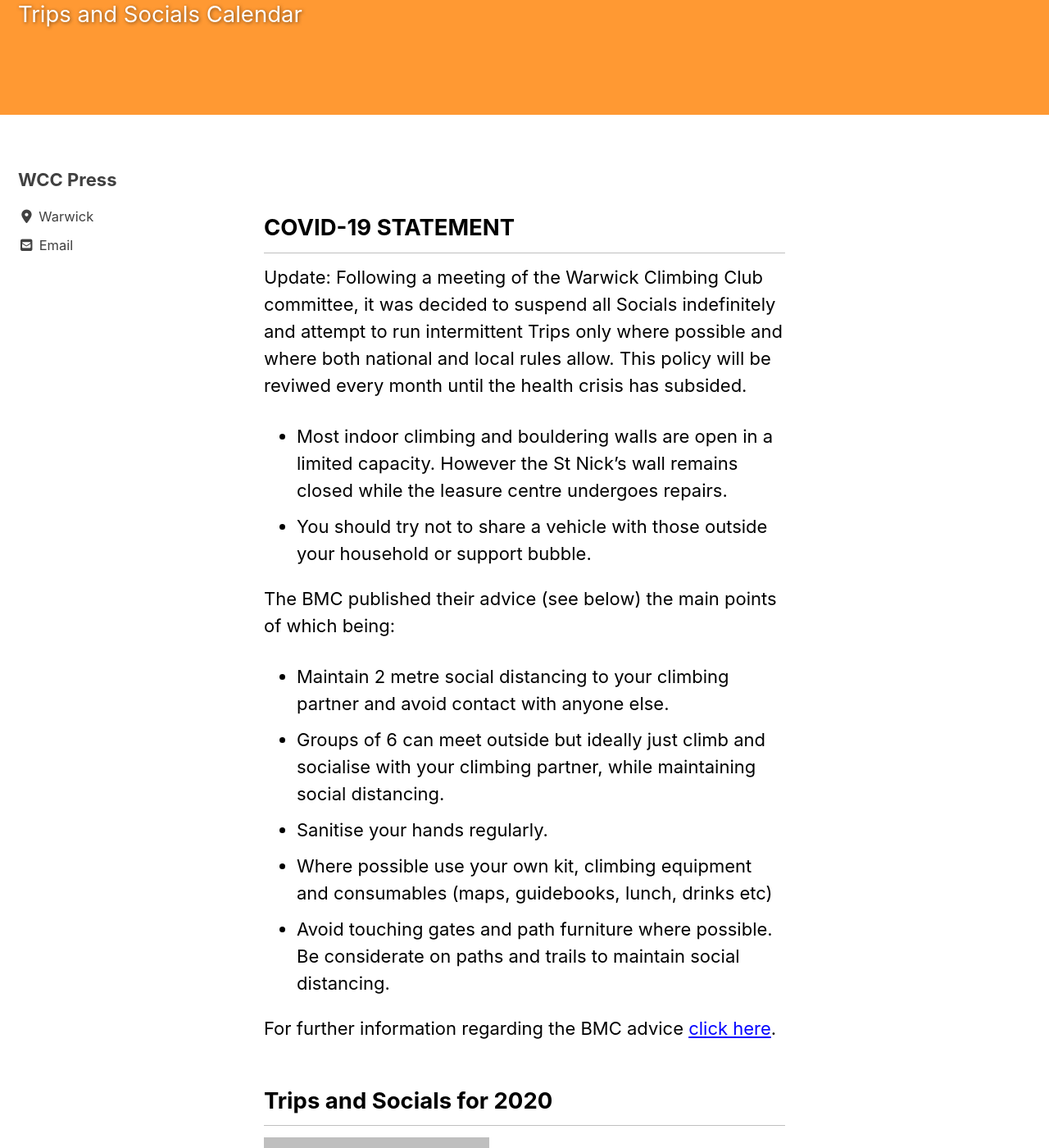
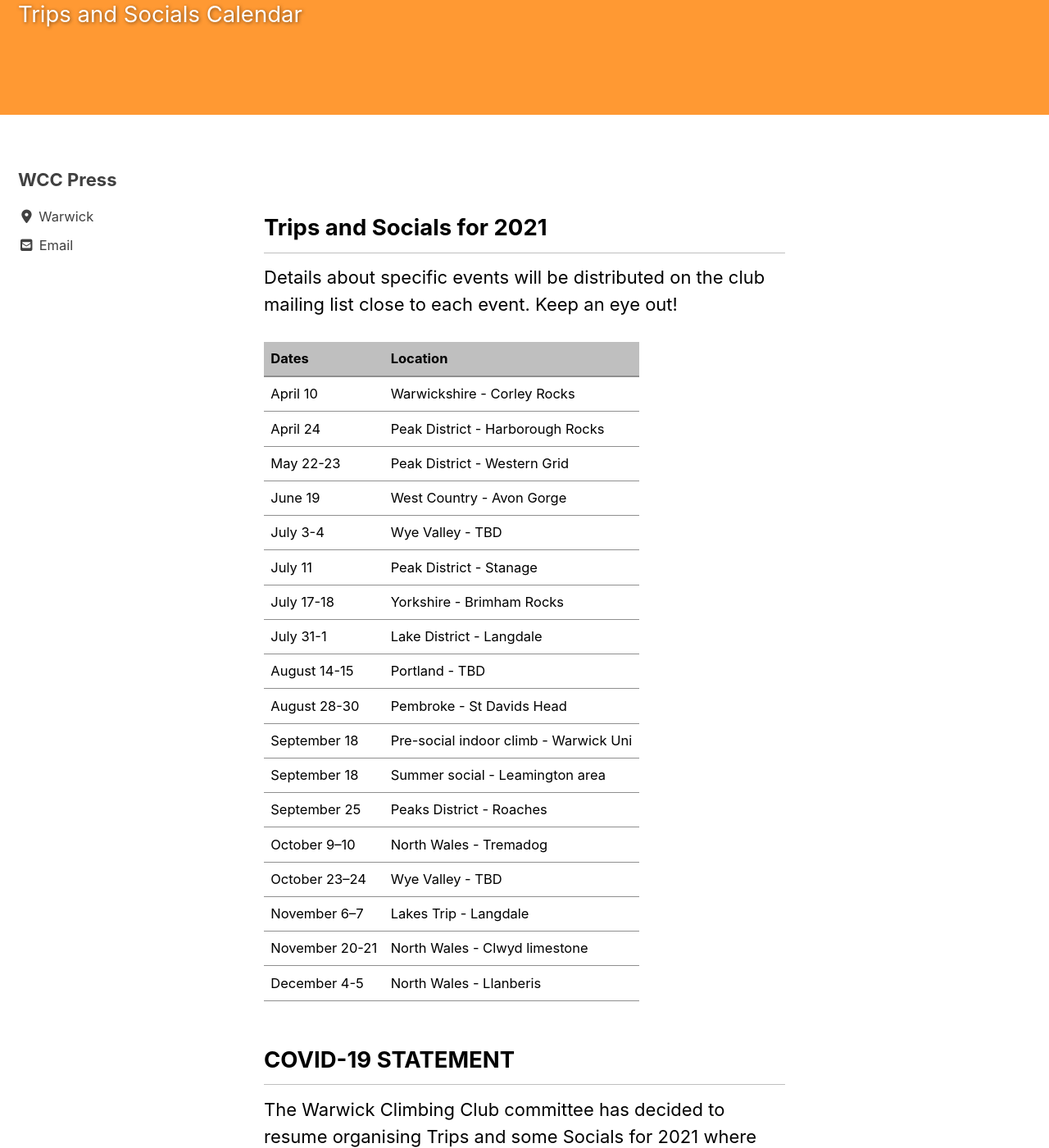
Before and after one commit to warwickclimbing/warwickclimbing.github.io, a Jekyll site: the page built from _pages/calendar.md, in a window 1280 px wide and 1400 px high, scrolled down 249 px. Shown: the whole window at 82% size. Built offline with Jekyll 4.4.1, drawn with Linux system fonts in a browser that asks for light colours; cached includes are drawn as plain includes; nearby versions of some CDN libraries; a file with an impossible date is left out; some of the changed text lies outside the part shown.

Commit message:
Club updates

```diff
--- a/_pages/calendar.md
+++ b/_pages/calendar.md
@@ -6,29 +6,45 @@ last_modified_at: 2020-10-20
 toc: false
 ---
 
+## Trips and Socials for 2021
+
+Details about specific events will be distributed on the club mailing list close to each event. Keep an eye out!
+
+| Dates           | Location                              |
+|-----------------|---------------------------------------|
+| April 10        | Warwickshire - Corley Rocks           |
+| April 24        | Peak District - Harborough Rocks      |
+| May 22-23       | Peak District - Western Grid          |
+| June 19         | West Country - Avon Gorge             |
+| July 3-4        | Wye Valley - TBD                      |
+| July 11         | Peak District - Stanage               |
+| July 17-18      | Yorkshire - Brimham Rocks             |
+| July 31-1       | Lake District - Langdale              |
+| August 14-15    | Portland - TBD                        |
+| August 28-30    | Pembroke - St Davids Head             |
+| September 18    | Pre-social indoor climb - Warwick Uni |
+| September 18    | Summer social - Leamington area       |
+| September 25    | Peaks District - Roaches              |
+| October 9–10    | North Wales - Tremadog                |
+| October 23–24   | Wye Valley - TBD                      |
+| November 6–7    | Lakes Trip - Langdale                 |
+| November 20-21  | North Wales - Clwyd limestone         |
+| December 4-5    | North Wales - Llanberis               |
+
 ## COVID-19 STATEMENT
 
-Update: Following a meeting of the Warwick Climbing Club committee, it was decided to suspend all Socials indefinitely and attempt to run intermittent Trips only where possible and where both national and local rules allow. This policy will be reviwed every month until the health crisis has subsided.
+The Warwick Climbing Club committee has decided to resume organising Trips and some Socials for 2021 where possible and where both national and local rules allow. This policy will be reviwed every few months.
 
-- Most indoor climbing and bouldering walls are open in a limited capacity. However the St Nick’s wall remains closed while the leasure centre undergoes repairs.
+- Most indoor climbing walls are open in some capacity, please check individual centre rules.
 - You should try not to share a vehicle with those outside your household or support bubble.
 
 The BMC published their advice (see below) the main points of which being:
-- Maintain 2 metre social distancing to your climbing partner and avoid contact with anyone else.
-- Groups of 6 can meet outside but ideally just climb and socialise with your climbing partner, while maintaining social distancing.
+- Maintain social distancing with your climbing partner and group.
 - Sanitise your hands regularly.
 - Where possible use your own kit, climbing equipment and consumables (maps, guidebooks, lunch, drinks etc)
 - Avoid touching gates and path furniture where possible. Be considerate on paths and trails to maintain social distancing.
 
-For further information regarding the BMC advice [click here](https://www.thebmc.co.uk/covid19-restarting-club-meets).
-
-## Trips and Socials for 2020
-
-| Dates           | Location       |
-|-----------------|----------------|
-| March 14-15     | Wye Valley     |
-| August 29-31    | Pembroke South |
-| November 7-8    | Portland       |
+For information regarding BMC advice [click here](https://www.thebmc.co.uk/covid19-restarting-club-meets).
 
 ---
 
```
Also changed, not shown: _pages/contact.md (+1 -1 lines), _pages/welcome.md (+3 -2 lines), _posts/2021-05-35-st-nics-reopens.md (added, +27 -0 lines), _posts/2021-08-04-club-update.md (added, +20 -0 lines).
